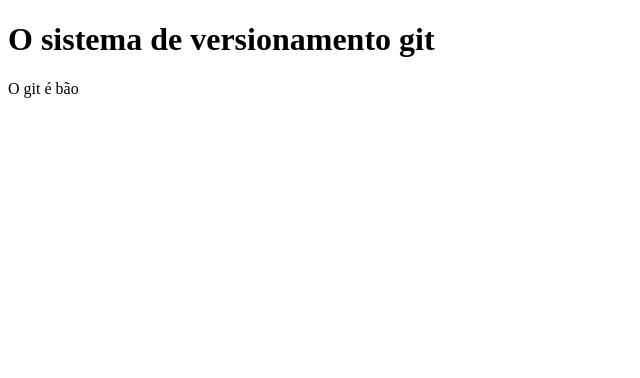
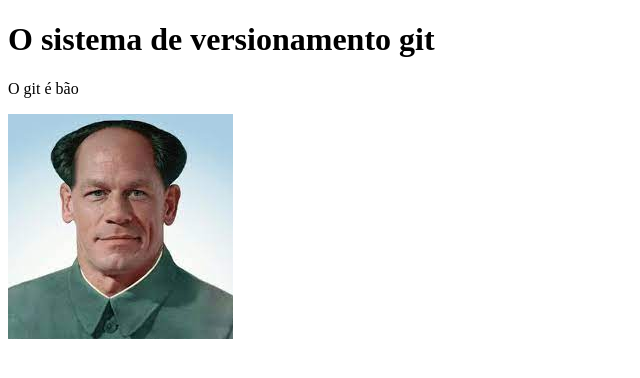
Before and after one commit to dededsg/web32802, a plain HTML site: page index.html in a window 1280 px wide. Shown: the whole page, without its empty margins (0-640 px from the left). Drawn offline with Linux system fonts and the light colour scheme.

Commit message:
versão com foto

```diff
--- a/index.html
+++ b/index.html
@@ -9,5 +9,6 @@
 <body>
     <h1>O sistema de versionamento git</h1>
     <p>O git é bão</p>
+    <img src="johnxina.jpeg" alt="xiiiiiiina">
 </body>
 </html>
```
Also changed, not shown: johnxina.jpeg (added).
